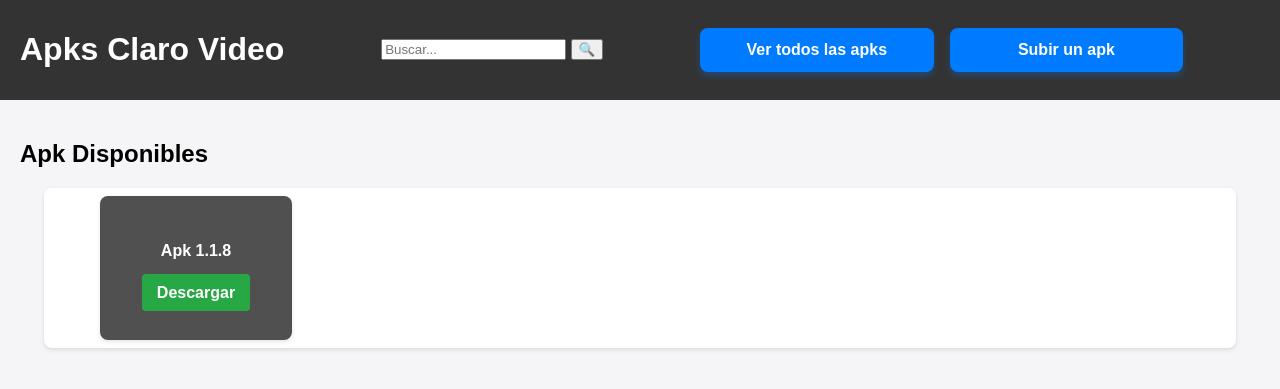
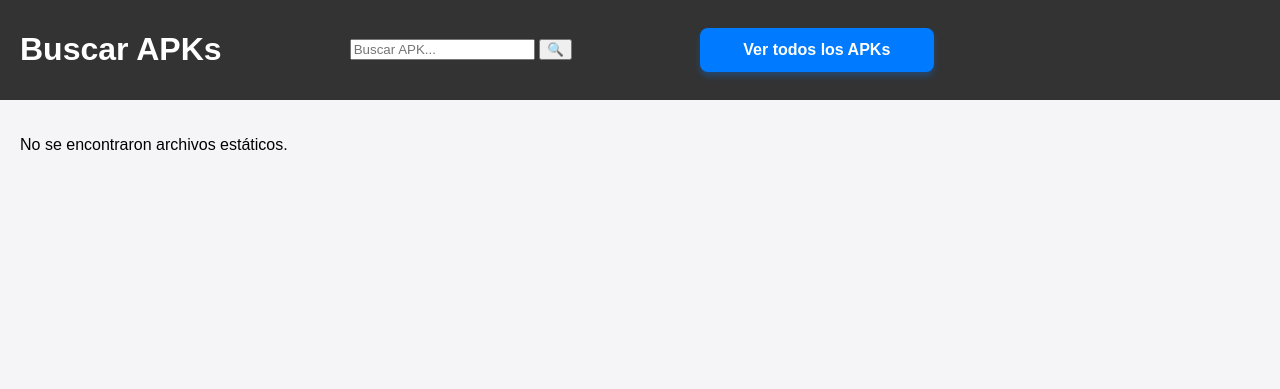
Before and after one commit to qc-test-dev/stb_sonda, a Django app: page /apk/buscar/ in a window 1280 px wide. Shown: the top 389 px of the page. Run offline with Django 3.2, Linux system fonts and the light colour scheme; data comes from the database, SQL or seed files in the repository.

Commit message:
Stb-Sonda 2.0.5 Fix Model Apks

```diff
--- a/apks/urls.py
+++ b/apks/urls.py
@@ -17,10 +17,10 @@ from django.contrib import admin
 from django.urls import path, include
 from django.conf import settings
 from django.conf.urls.static import static
-from .views import ApkListView,ApkCreateView,ListBySearchApksListView
+from .views import ApkListView,ListBySearchApksListView
 app_name='apk_app'
 urlpatterns = [
     path("apks/", ApkListView.as_view(), name="allApks"),
-    path("crearApk/", ApkCreateView.as_view(), name="createApk"),
+    #path("crearApk/", ApkCreateView.as_view(), name="createApk"),
     path("buscar/", ListBySearchApksListView.as_view(), name="search")
 ]
--- a/apks/views.py
+++ b/apks/views.py
@@ -1,36 +1,66 @@
+from django.conf import settings
 from django.shortcuts import render
 from .models import Apk
 from django.urls import reverse_lazy
 from django.contrib.auth.mixins import LoginRequiredMixin
 from django.views.generic import (ListView,CreateView,TemplateView)
 from .forms import *
+import os
 # Create your views here.
-class ApkListView(LoginRequiredMixin,ListView):
+class ApkListView(LoginRequiredMixin, ListView):
     model = Apk
     context_object_name = 'apks'
-    template_name='apks/listAllApks.html'
-    paginate_by=15
-    ordering='title'
+    template_name = 'apks/listAllApks.html'
+    paginate_by = 15
+    ordering = 'title'
     login_url = '/accounts/login/'
 
-class ApkCreateView(LoginRequiredMixin,CreateView):
-    model = Apk
-    template_name = "apks/createApk.html"
-    form_class = APKForm  # Usa el formulario personalizado
+    def get_context_data(self, **kwargs):
+        context = super().get_context_data(**kwargs)
 
-    def form_valid(self, form):
-        document = form.save(commit=False)
-        document.save()
-        return super(ApkCreateView,self).form_valid(form)
+        # Buscar archivos en static/apks
+        apks_path = os.path.join(settings.BASE_DIR, 'static', 'apks')
+        archivos = []
 
-    success_url = reverse_lazy('apk_app:allApks')
-    login_url = '/accounts/login/'
+        if os.path.exists(apks_path):
+            for nombre_archivo in os.listdir(apks_path):
+                archivos.append(f"apks/{nombre_archivo}")
+
+        context['archivos'] = archivos
+        return context
+# class ApkCreateView(LoginRequiredMixin,CreateView):
+#     model = Apk
+#     template_name = "apks/createApk.html"
+#     form_class = APKForm  # Usa el formulario personalizado
+
+#     def form_valid(self, form):
+#         document = form.save(commit=False)
+#         document.save()
+#         return super(ApkCreateView,self).form_valid(form)
+
+    # success_url = reverse_lazy('apk_app:allApks')
+    # login_url = '/accounts/login/'
 class ListBySearchApksListView(ListView):
     model = Apk
     template_name = "apks/search.html"
-    context_object_name='apks'
+    context_object_name = 'apks'
+
     def get_queryset(self):
-        search = self.request.GET.get('search','')
-        list= Apk.objects.filter(title__contains=search)
-        print(list)
-        return list
+        search = self.request.GET.get('search', '')
+        return Apk.objects.filter(title__icontains=search)
+
+    def get_context_data(self, **kwargs):
+        context = super().get_context_data(**kwargs)
+        search = self.request.GET.get('search', '').lower()
+
+        # Buscar archivos en static/apks
+        apks_path = os.path.join(settings.BASE_DIR, 'static', 'apks')
+        archivos = []
+
+        if os.path.exists(apks_path):
+            for nombre_archivo in os.listdir(apks_path):
+                if search in nombre_archivo.lower():
+                    archivos.append(f"apks/{nombre_archivo}")
+
+        context['archivos'] = archivos
+        return context
--- a/templates/apks/search.html
+++ b/templates/apks/search.html
@@ -2,55 +2,43 @@
 {% load static %}
 
 {% block title %}
-    Apks
+    Buscar APKs
 {% endblock title %}
 
 {% block content %}
 <div class="header">
-    <h1>Apks Claro Video</h1>
+    <h1>Buscar APKs</h1>
+
     <form method="get" class="search-form">
         {% csrf_token %}
-        <input type="text" id="search" name="search" class="search" placeholder="Buscar...">
+        <input type="text" name="search" class="search" placeholder="Buscar APK..." value="{{ request.GET.search }}">
         <input type="submit" value="🔍" class="search-btn">
     </form>
 
     <div class="container-btn">
-        <a href="{% url 'apk_app:allApks'%}" class="back-btn">Ver todos las apks</a>
-        <a href="{% url 'apk_app:createApk'%}" class="create-btn">Subir un apk</a>
+        <a href="{% url 'apk_app:allApks' %}" class="back-btn">Ver todos los APKs</a>
     </div>
 </div>
+
 <div class="container">
-    <h2>Apk Disponibles</h2>
-
-    <ul class="apk-list">
-        {% for apk in apks %}
-        <li class="apk-item">
+    {% if archivos %}
+        <h2>Resultados desde Carpeta Estática</h2>
+        <ul class="doc-list">
+            {% for archivo in archivos %}
+            <li class="doc-item">
                 <div class="text">
-                <h4>{{ apk.title }}</h4>
-                <p>{{ apk.description }}</p>
+                    <h4>{{ archivo|slice:"5:" }}</h4>
+                    <p>Archivo estático</p>
                 </div>
                 <div class="btn">
-                <a href="{{ apk.document.url }}" class="download-btn" download>Descargar</a>
+                    <a href="{% static archivo %}" target="_blank" class="view-btn">Ver</a>
+                    <a href="{% static archivo %}" download class="download-btn">Descargar</a>
                 </div>
             </li>
             {% endfor %}
         </ul>
-</div>
-{% if is_paginated %}
-<div class="pagination">
-    {% if page_obj.has_previous %}
-        <a href="?page=1" class="page-btn">Primera</a>
-        <a href="?page={{ page_obj.previous_page_number }}" class="page-btn">Anterior</a>
-    {% endif %}
-
-    <span class="current">
-        Página {{ page_obj.number }} de {{ page_obj.paginator.num_pages }}.
-    </span>
-
-    {% if page_obj.has_next %}
-        <a href="?page={{ page_obj.next_page_number }}" class="page-btn">Siguiente</a>
-        <a href="?page={{ page_obj.paginator.num_pages }}" class="page-btn">Última</a>
+    {% else %}
+        <p>No se encontraron archivos estáticos.</p>
     {% endif %}
 </div>
-{% endif %}
 {% endblock content %}
```
Also changed, not shown: templates/apks/listAllApks.html (+16 -13 lines), 2 other files. Lines whose indentation alone changed are shown as unchanged.
